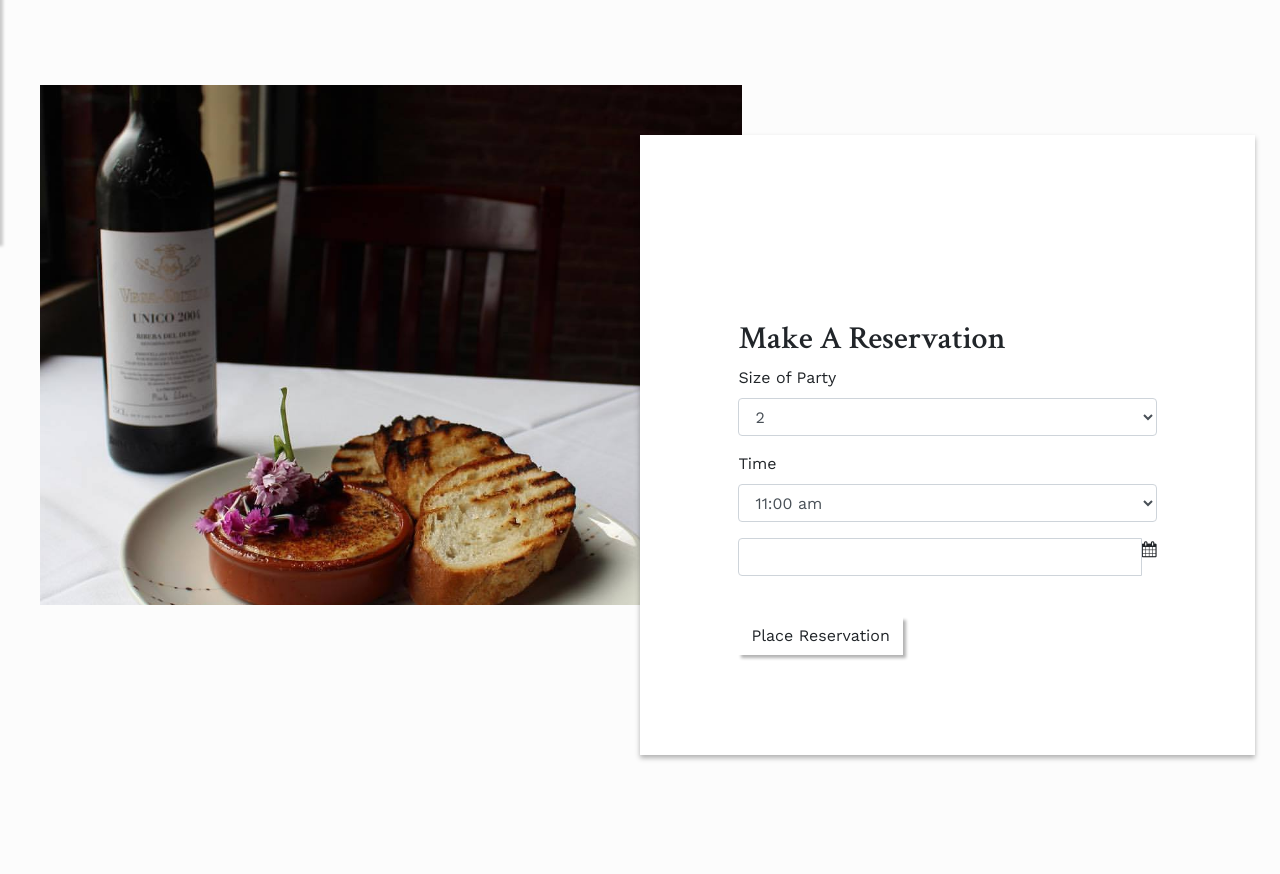
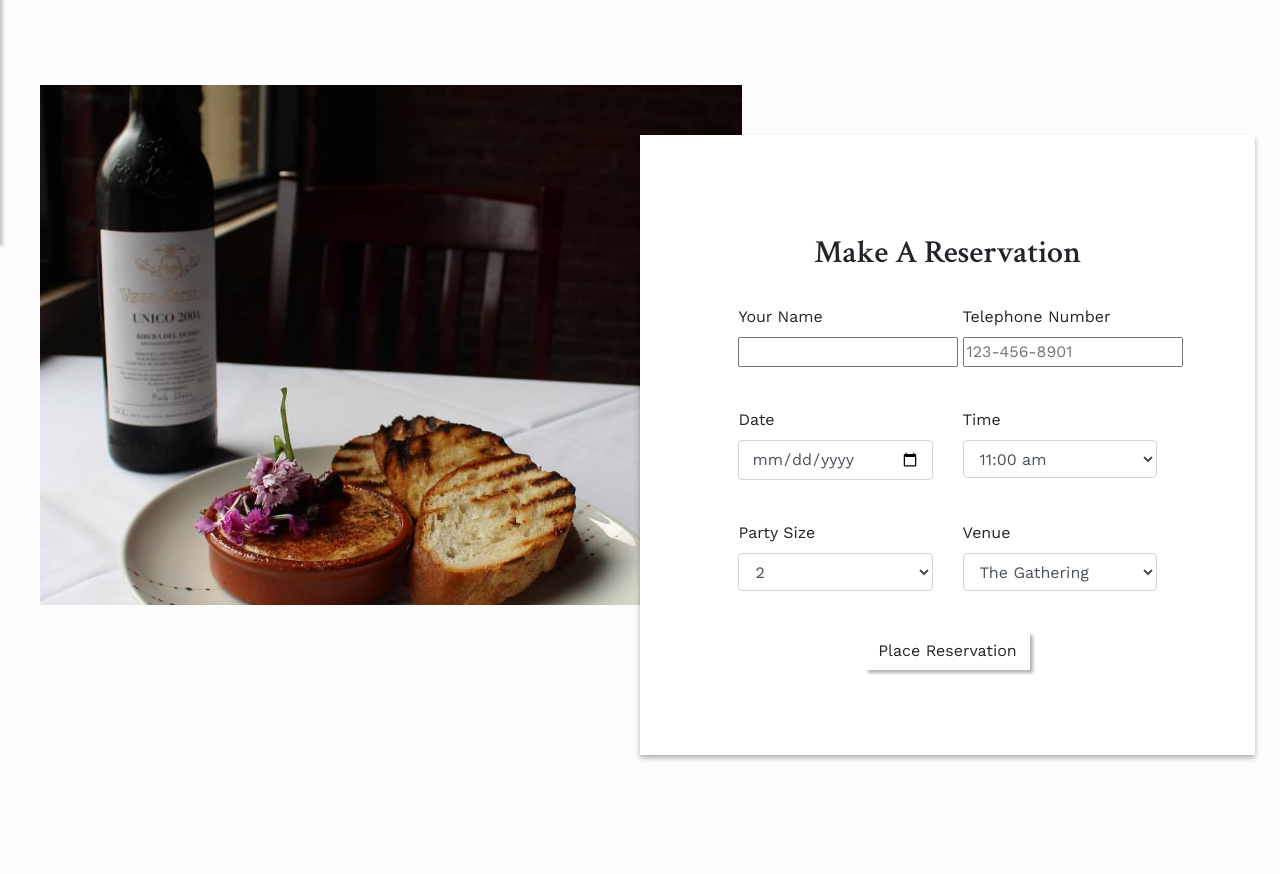
Before and after one commit to JustinLaureano/Portfolio, a Django app: page /the_gathering/reservations/ in a window 1280 px wide. Shown: the part 557-1431 px from the top of the page. Run offline with Django 3.2, Linux system fonts and the light colour scheme; some libraries are stand-ins or nearby versions.

Commit message:
modified reservation form

```diff
--- a/the_gathering/static/css/style.css
+++ b/the_gathering/static/css/style.css
@@ -287,6 +287,10 @@ header {
     padding-top: 10%;
 }
 
+#reservation-right {
+    padding-top: 8%;
+}
+
 .bg-white {
     background-color: #fcfcfc;
 }
--- a/the_gathering/templates/the_gathering/base.html
+++ b/the_gathering/templates/the_gathering/base.html
@@ -15,7 +15,6 @@
         <link rel="stylesheet" href="{% static 'css/style.css' %}">
         <!-- Scrollbar Custom CSS -->
         <link rel="stylesheet" href="https://cdnjs.cloudflare.com/ajax/libs/malihu-custom-scrollbar-plugin/3.1.5/jquery.mCustomScrollbar.min.css">
-
         <!-- Scroll Reveal -->
         <script src="https://unpkg.com/scrollreveal/dist/scrollreveal.min.js"></script>
 
--- a/the_gathering/templates/the_gathering/reservations.html
+++ b/the_gathering/templates/the_gathering/reservations.html
@@ -19,28 +19,37 @@
     </div>
     <div class="col-md-6 box-text bg-white" id="reservation-right">
         <form>
+            <div class="row">
+                <div class="col-12 text-center">
                     <h2>Make A Reservation</h2>
+                </div>
+            </div>
+            <div class="row">
+                <div class="col-md-6">
                     <div class="form-group">
-                <label for="reservation-size">Size of Party</label>
-                <select class="form-control" id="reservation-size">
-                    <option>1</option>
-                    <option selected>2</option>
-                    <option>3</option>
-                    <option>4</option>
-                    <option>5</option>
-                    <option>6</option>
-                    <option>7</option>
-                    <option>8</option>
-                    <option>9</option>
-                    <option>10</option>
-                    <option>11</option>
-                    <option>12</option>
-                </select>
+                        <label for="reservation-name">Your Name</label>
+                        <input type="text" id="reservation-name" required>
+                    </div>
+                </div>
+                <div class="col-md-6">
+                    <div class="form-group">
+                        <label for="reservation-phone">Telephone Number</label>
+                        <input type="tel" id="reservation-phone" placeholder="123-456-8901" required>
+                    </div>
+                </div>
             </div>
 
+            <div class="row">
+                <div class="col-md-6">
+                    <div class="form-group">
+                        <label for="reservation-date">Date</label>
+                        <input type="date" id="reservation-date" class="form-control" name="date" required/>
+                    </div>
+                </div>
+                <div class="col-md-6">
                     <div class="form-group">
                         <label for="reservation-time">Time</label>
-                <select class="form-control" id="reservation-time">
+                        <select class="form-control" id="reservation-time" required>
                             <option disabled>Lunch</option>
                             <option>11:00 am</option>
                             <option>11:15 am</option>
@@ -75,21 +84,44 @@
                             <option>9:30 pm</option>
                         </select>
                     </div>
+                </div>
+            </div>
 
             <div class="row">
-                <div class='col-sm-12'>
+                <div class="col-md-6">
                     <div class="form-group">
-                        <div class='input-group date' id='datetimepicker1'>
-                            <input type='text' class="form-control" />
-                            <span class="input-group-addon">
-                                <i class="fa fa-calendar" aria-hidden="true"></i>
-                            </span>
+                        <label for="reservation-size">Party Size</label>
+                        <select class="form-control" id="reservation-size" required>
+                            <option>1</option>
+                            <option selected>2</option>
+                            <option>3</option>
+                            <option>4</option>
+                            <option>5</option>
+                            <option>6</option>
+                            <option>7</option>
+                            <option>8</option>
+                            <option>9</option>
+                            <option>10</option>
+                            <option>11</option>
+                            <option>12</option>
+                        </select>
+                    </div>
+                </div>
+                <div class="col-md-6">
+                    <div class="form-group">
+                        <label for="reservation-size">Venue</label>
+                        <select class="form-control" id="reservation-venue" required>
+                            <option selected>The Gathering</option>
+                            <option>The Gathering Wine</option>
+                        </select>
                     </div>
                 </div>
             </div>
+            <div class="row">
+                <div class="col-12 text-center">
+                    <button type="submit" class="btn btn-light">Place Reservation</button>
                 </div>
-
-            <button type="submit" class="btn btn-light">Place Reservation</button>
+            </div>
         </form>
     </div>
 </div> <!-- End Reservation Field -->
```
Lines whose indentation alone changed are shown as unchanged.
